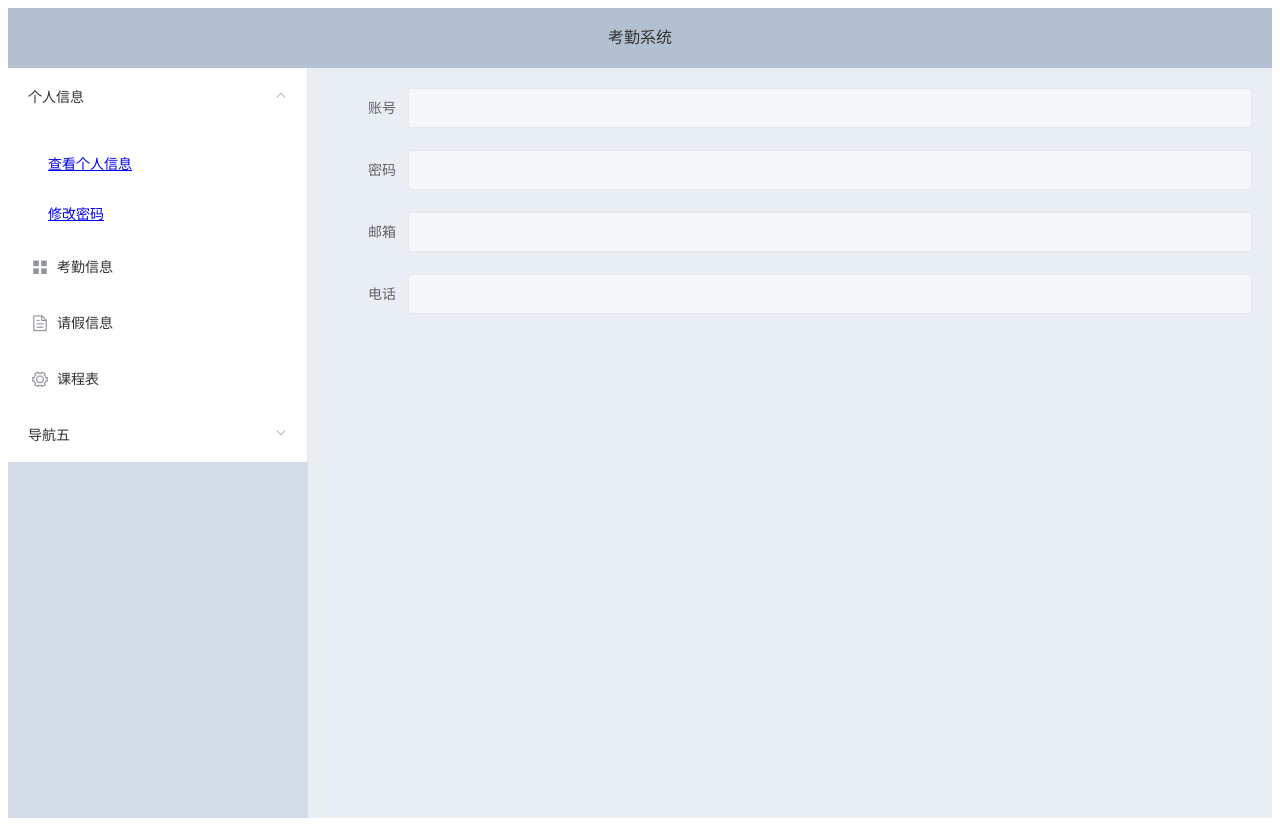
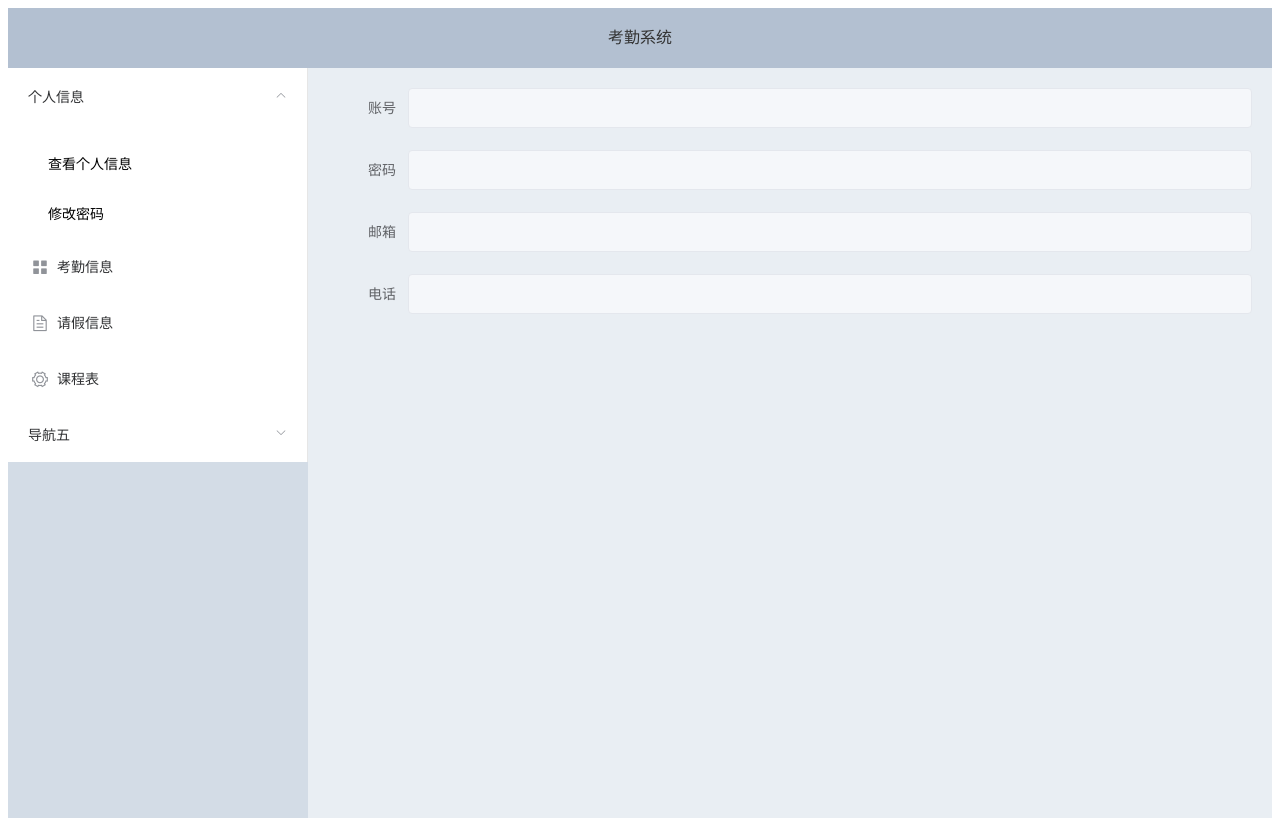
Before and after one commit to zhenghonghai/vue-attendance-system, a Vue app: page /home/personMessage in a window 1280 px wide. Both pictures are taken after a click on the element "个人信息". Built offline with nearby package versions, Linux system fonts and the light colour scheme; no server answers.

Commit message:
修改密码

```diff
--- a/src/components/systemManage/home/Home.vue
+++ b/src/components/systemManage/home/Home.vue
@@ -9,10 +9,12 @@
               <span slot="title">个人信息</span>
               <el-menu-item-group>
                 <el-menu-item index="1-1">
-                  <router-link :to="{name:'PersonMessage'}">查看个人信息</router-link>
+                  <router-link :to="{name:'PersonMessage'}"
+                    class="a">查看个人信息</router-link>
                 </el-menu-item>
                 <el-menu-item index="1-2">
-                  <router-link :to="{name:'ChangePassword'}">修改密码</router-link>
+                  <router-link :to="{name:'ChangePassword'}"
+                    class="a">修改密码</router-link>
                 </el-menu-item>
               </el-menu-item-group>
             </el-submenu>
@@ -72,6 +74,10 @@ export default {
 </script>
 
 <style>
+.a {
+  text-decoration: none;
+  color: #000;
+}
 .el-header,
 .el-footer {
   background-color: #b3c0d1;
--- a/src/components/systemManage/personmessage/ChangePassword.vue
+++ b/src/components/systemManage/personmessage/ChangePassword.vue
@@ -17,7 +17,7 @@
     <el-form-item>
       <el-button type="primary"
         @click="submitForm()">提交</el-button>
-      <el-button @click="resetForm('form')">重置</el-button>
+      <el-button @click="resetForm()">重置</el-button>
     </el-form-item>
   </el-form>
 </template>
@@ -41,11 +41,18 @@ export default {
         id: this.id,
         oldPassword: this.form.oldPassword,
         newPassword: this.form.newPassword,
-        changePassword: this.form.checkPassword
+        checkPassword: this.form.checkPassword
       }
       systemManage.changePassword(params).then(response => {
-        console.log(response)
+        if (response.status == 200) {
+          alert(response.data)
+        }
       })
+    },
+    resetForm() {
+      this.form.oldPassword = ''
+      this.form.newPassword = ''
+      this.form.checkPassword = ''
     }
   }
 }
```
